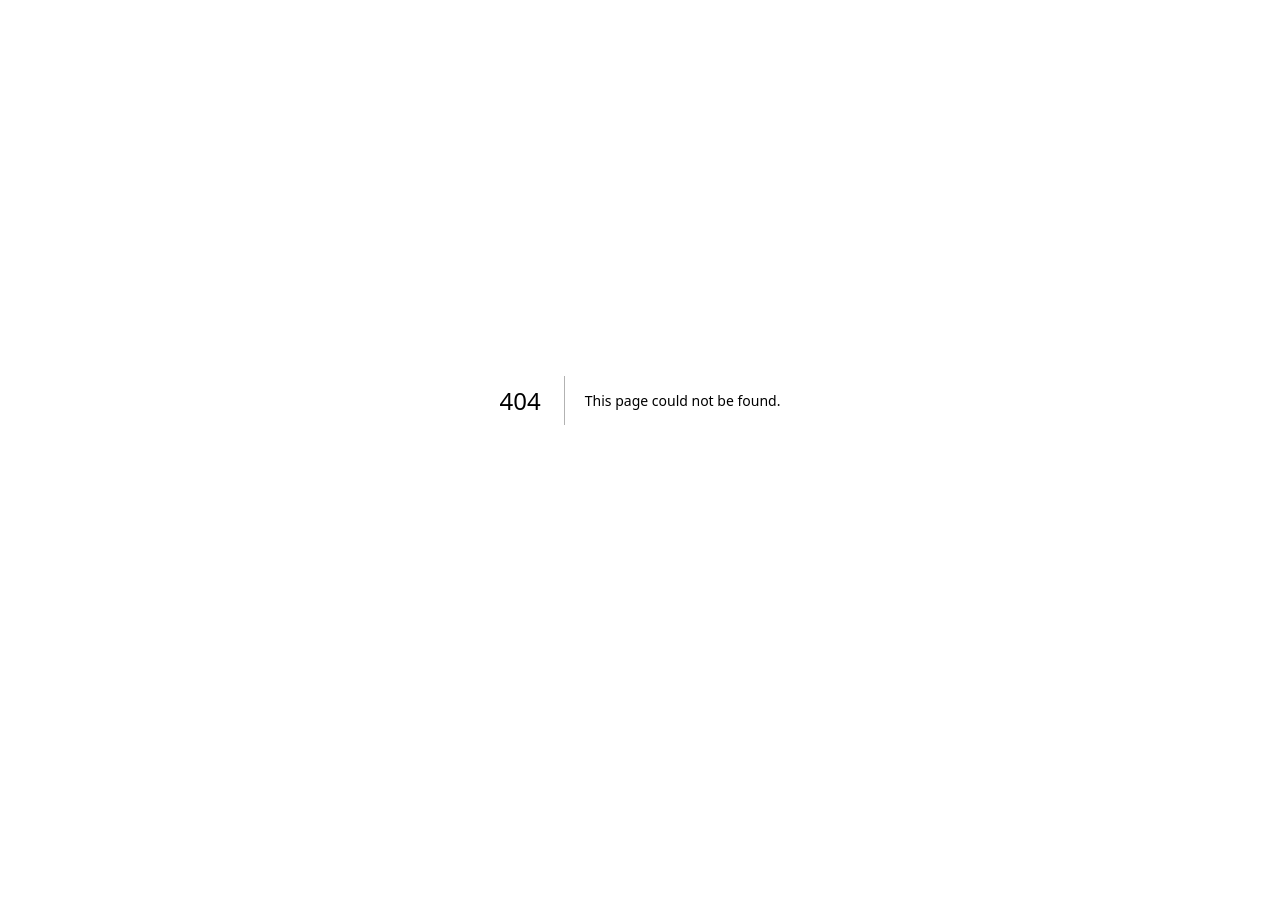
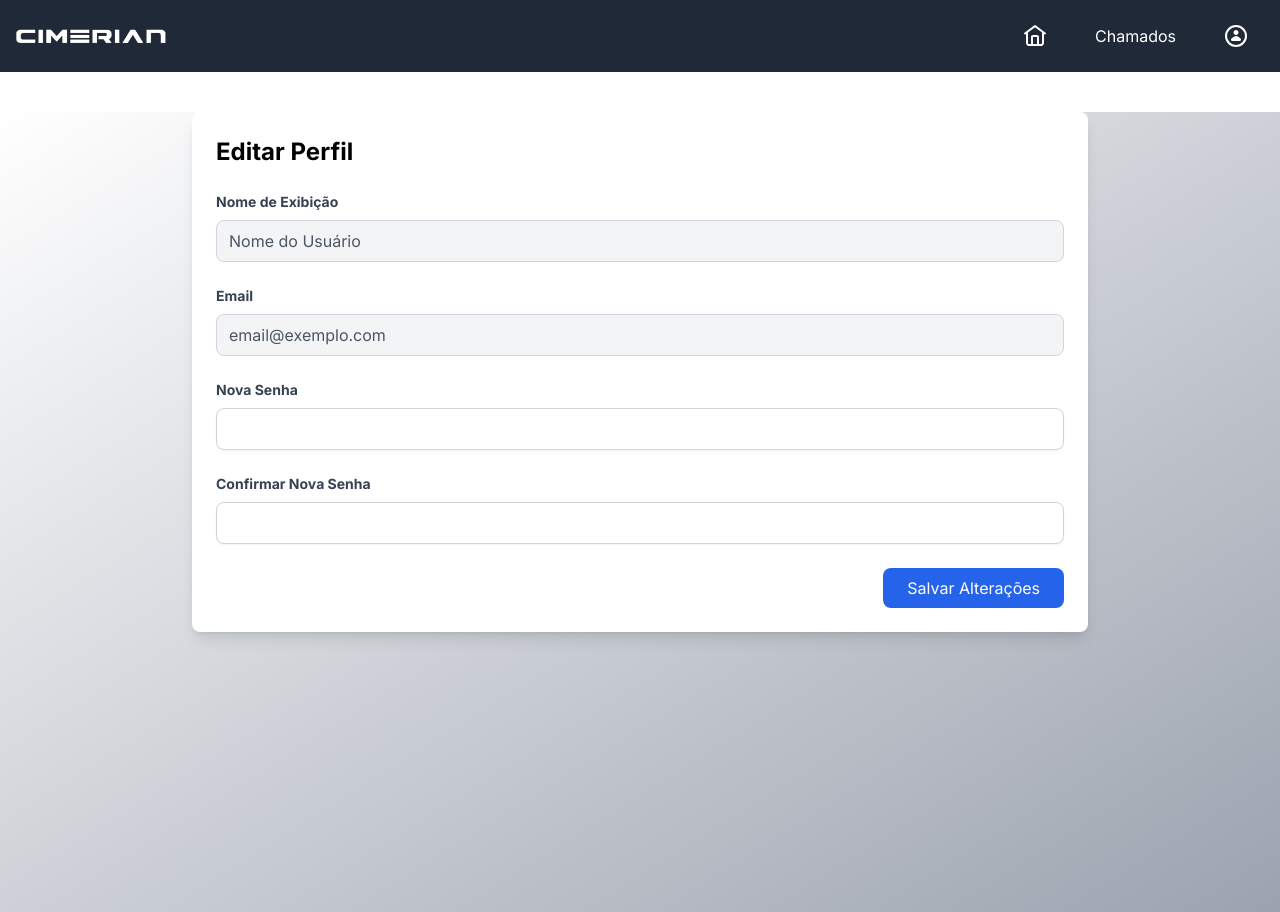
Before and after one commit to felipeehara/cimerian-login-react, a Next.js app: page /EditProfile in a window 1280 px wide. Before the commit this address had no page. Before the commit the page ends 800 px from the top, so only its background shows below. Built offline with nearby package versions, Linux system fonts and the light colour scheme.

Commit message:
implementacao da aba EditProfile

```diff
--- /dev/null
+++ b/src/app/Components/Profile/EditProfiles.tsx
@@ -0,0 +1,100 @@
+"use client";
+
+import { useState } from "react";
+
+interface TextDisplayProps {
+  label: string;
+  value: string;
+}
+
+const TextDisplay: React.FC<TextDisplayProps> = ({ label, value }) => {
+  return (
+    <div className="mb-4">
+      <label className="block text-gray-700 text-sm font-bold mb-2">{label}</label>
+      <p className="bg-gray-100 border border-gray-300 rounded-lg px-3 py-2 text-gray-600">
+        {value}
+      </p>
+    </div>
+  );
+};
+
+interface PasswordInputProps {
+  label: string;
+  name: string;
+  value: string;
+  onChange: (e: React.ChangeEvent<HTMLInputElement>) => void;
+}
+
+const PasswordInput: React.FC<PasswordInputProps> = ({ label, name, value, onChange }) => {
+  return (
+    <div className="mb-4">
+      <label className="block text-gray-700 text-sm font-bold mb-2" htmlFor={name}>
+        {label}
+      </label>
+      <input
+        type="password"
+        id={name}
+        name={name}
+        value={value}
+        onChange={onChange}
+        className="w-full px-3 py-2 border border-gray-300 rounded-lg shadow-sm focus:outline-none focus:ring focus:ring-blue-200"
+      />
+    </div>
+  );
+};
+
+const EditProfile = () => {
+  const [formData, setFormData] = useState({
+    nome: "Nome do Usuário",
+    email: "email@exemplo.com",
+    senha: "",
+    confirmSenha: "",
+  });
+
+  const handleChange = (e: React.ChangeEvent<HTMLInputElement>) => {
+    const { name, value } = e.target;
+    setFormData({ ...formData, [name]: value });
+  };
+
+  const handleSubmit = (e: React.FormEvent) => {
+    e.preventDefault();
+    console.log("Dados do formulário:", formData);
+  };
+
+  return (
+    <div className="max-w-4xl mx-auto p-6 bg-white shadow-lg rounded-lg mt-10">
+      <h1 className="text-2xl font-bold mb-6">Editar Perfil</h1>
+      <form onSubmit={handleSubmit} className="space-y-6">
+        {/* Nome de Exibição e Email apenas visíveis */}
+        <TextDisplay label="Nome de Exibição" value={formData.nome} />
+        <TextDisplay label="Email" value={formData.email} />
+
+        {/* Alteração de Senha */}
+        <PasswordInput
+          label="Nova Senha"
+          name="senha"
+          value={formData.senha}
+          onChange={handleChange}
+        />
+
+        <PasswordInput
+          label="Confirmar Nova Senha"
+          name="confirmSenha"
+          value={formData.confirmSenha}
+          onChange={handleChange}
+        />
+
+        <div className="flex justify-end">
+          <button
+            type="submit"
+            className="px-6 py-2 bg-blue-600 text-white rounded-lg hover:bg-blue-700"
+          >
+            Salvar Alterações
+          </button>
+        </div>
+      </form>
+    </div>
+  );
+};
+
+export default EditProfile;
--- /dev/null
+++ b/src/app/Components/Profile/PasswordInput.tsx
@@ -0,0 +1,24 @@
+interface PasswordInputProps {
+    label: string;
+    name: string;
+    value: string;
+    onChange: (e: React.ChangeEvent<HTMLInputElement>) => void;
+  }
+
+  const PasswordInput: React.FC<PasswordInputProps> = ({ label, name, value, onChange }) => {
+    return (
+      <div>
+        <label className="block text-gray-700 text-sm font-bold mb-2" htmlFor={name}>
+          {label}
+        </label>
+        <input
+          type="password"
+          id={name}
+          name={name}
+          value={value}
+          onChange={onChange}
+          className="w-full px-3 py-2 border border-gray-300 rounded-lg shadow-sm focus:outline-none focus:ring focus:ring-blue-200"
+        />
+      </div>
+    );
+  };
--- a/src/app/Components/Profile/Profile.tsx
+++ b/src/app/Components/Profile/Profile.tsx
@@ -1,16 +1,25 @@
 "use client";
 import Image from 'next/image';
+import {useRouter} from 'next/navigation';
+
 import iconEdit from '/public/Svgs/Profile/edit.svg';
 import iconExit from '/public/Svgs/Profile/exit.svg';
 
 export const Profile = () => {
+  const router = useRouter();
+
+  const handleNavigation = () => {
+    router.push('/EditProfile');
+  };
+
   return (
     <div className='absolute bg-white'>
       <div className="border w-auto flex">
         <ul>
           <li className="text-center">Felipe Ehara</li>
           <li>
-            <button className="hover:bg-gray-300 w-52 flex gap-2">
+            <button className="hover:bg-gray-300 w-52 flex gap-2"
+              onClick={handleNavigation}>
               <Image
                 src={iconEdit}
                 alt="Edit Icon"
--- /dev/null
+++ b/src/app/Components/Profile/TextInput.tsx
@@ -0,0 +1,24 @@
+interface TextInputProps {
+    label: string;
+    name: string;
+    value: string;
+    onChange: (e: React.ChangeEvent<HTMLInputElement>) => void;
+  }
+
+  const TextInput: React.FC<TextInputProps> = ({ label, name, value, onChange }) => {
+    return (
+      <div>
+        <label className="block text-gray-700 text-sm font-bold mb-2" htmlFor={name}>
+          {label}
+        </label>
+        <input
+          type="text"
+          id={name}
+          name={name}
+          value={value}
+          onChange={onChange}
+          className="w-full px-3 py-2 border border-gray-300 rounded-lg shadow-sm focus:outline-none focus:ring focus:ring-blue-200"
+        />
+      </div>
+    );
+  };
--- /dev/null
+++ b/src/app/EditProfile/page.tsx
@@ -0,0 +1,15 @@
+import { Header } from "../Components/Header/Header";
+import EditProfiles from "../Components/Profile/EditProfiles";
+
+const EditProfile = () => {
+    return(
+        <div>
+            <Header/>
+            <div className="bg-gradient-to-br from-white to-gray-400 h-screen">
+                <EditProfiles/>
+            </div>
+        </div>
+    )
+}
+
+export default EditProfile;
```
Also changed, not shown: src/app/EditProfile/EditProfile.tsx (deleted).
